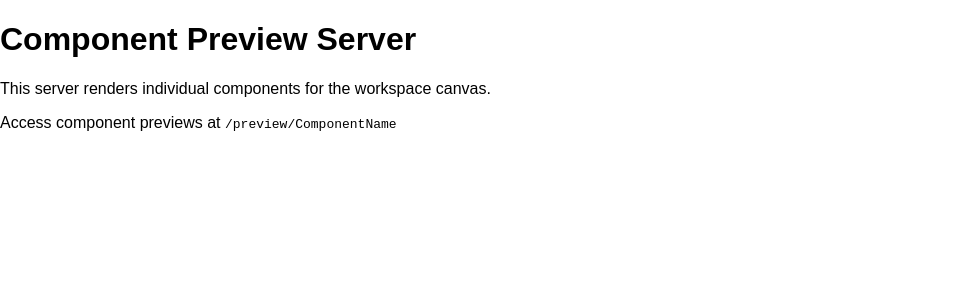
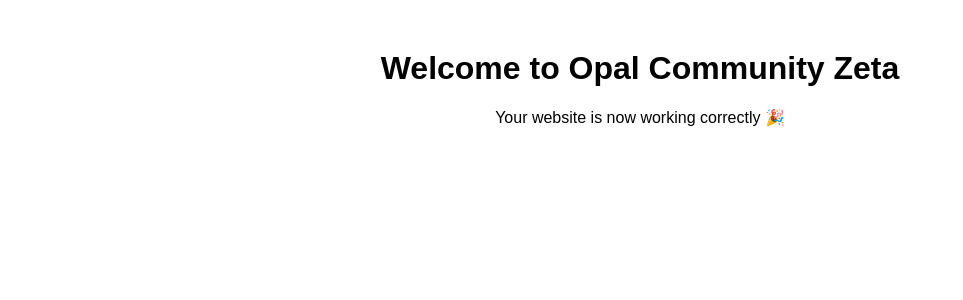
Before and after one commit to waynesperk82-a11y/Opal-community-zeta, a React (Vite) app: page / in a window 1280 px wide. Shown: the top 300 px of the page, without its empty margins (0-963 px from the left). Built offline with nearby package versions, Linux system fonts and the light colour scheme.

Commit message:
Fix: Clean App root

```diff
--- a/src/App.tsx
+++ b/src/App.tsx
@@ -1,144 +1,13 @@
-import { useEffect, useState, type ComponentType } from "react";
+import React from "react";
+import "./index.css";
 
-type ModuleMap = Record<string, () => Promise<Record<string, unknown>>>;
-
-function _resolveComponent(
-  mod: Record<string, unknown>,
-  name: string,
-): ComponentType | undefined {
-  const fns = Object.values(mod).filter(
-    (v) => typeof v === "function",
-  ) as ComponentType[];
+function App() {
   return (
-    (mod.default as ComponentType) ||
-    (mod.Preview as ComponentType) ||
-    (mod[name] as ComponentType) ||
-    fns[fns.length - 1]
-  );
-}
-
-function PreviewRenderer({
-  componentPath,
-  modules,
-}: {
-  componentPath: string;
-  modules: ModuleMap;
-}) {
-  const [Component, setComponent] = useState<ComponentType | null>(null);
-  const [error, setError] = useState<string | null>(null);
-
-  useEffect(() => {
-    let cancelled = false;
-
-    setComponent(null);
-    setError(null);
-
-    async function loadComponent(): Promise<void> {
-      const key = `./components/mockups/${componentPath}.tsx`;
-      const loader = modules[key];
-      if (!loader) {
-        setError(`No component found at ${componentPath}.tsx`);
-        return;
-      }
-
-      try {
-        const mod = await loader();
-        if (cancelled) {
-          return;
-        }
-        const name = componentPath.split("/").pop()!;
-        const comp = _resolveComponent(mod, name);
-        if (!comp) {
-          setError(
-            `No exported React component found in ${componentPath}.tsx\n\nMake sure the file has at least one exported function component.`,
-          );
-          return;
-        }
-        setComponent(() => comp);
-      } catch (e) {
-        if (cancelled) {
-          return;
-        }
-
-        const message = e instanceof Error ? e.message : String(e);
-        setError(`Failed to load preview.\n${message}`);
-      }
-    }
-
-    void loadComponent();
-
-    return () => {
-      cancelled = true;
-    };
-  }, [componentPath, modules]);
-
-  if (error) {
-    return (
-      <pre style={{ color: "red", padding: "2rem", fontFamily: "system-ui" }}>
-        {error}
-      </pre>
-    );
-  }
-
-  if (!Component) return null;
-
-  return <Component />;
-}
-
-function getBasePath(): string {
-  return import.meta.env.BASE_URL.replace(/\/$/, "");
-}
-
-function getPreviewExamplePath(): string {
-  const basePath = getBasePath();
-  return `${basePath}/preview/ComponentName`;
-}
-
-function Gallery() {
-  return (
-    <div className="min-h-screen bg-gray-50 flex items-center justify-center p-8">
-      <div className="text-center max-w-md">
-        <h1 className="text-2xl font-semibold text-gray-900 mb-3">
-          Component Preview Server
-        </h1>
-        <p className="text-gray-500 mb-4">
-          This server renders individual components for the workspace canvas.
-        </p>
-        <p className="text-sm text-gray-400">
-          Access component previews at{" "}
-          <code className="bg-gray-100 px-1.5 py-0.5 rounded text-gray-600">
-            {getPreviewExamplePath()}
-          </code>
-        </p>
-      </div>
+    <div style={{ textAlign: "center", marginTop: "50px" }}>
+      <h1>Welcome to Opal Community Zeta</h1>
+      <p>Your website is now working correctly 🎉</p>
     </div>
   );
 }
 
-function getPreviewPath(): string | null {
-  const basePath = getBasePath();
-  const { pathname } = window.location;
-  const local =
-    basePath && pathname.startsWith(basePath)
-      ? pathname.slice(basePath.length) || "/"
-      : pathname;
-  const match = local.match(/^\/preview\/(.+)$/);
-  return match ? match[1] : null;
-}
-
-function App() {
-  const previewPath = getPreviewPath();
-
-  if (previewPath) {
-    return (
-      <PreviewRenderer
-        componentPath={previewPath}
-        modules={discoveredModules}
-      />
-    );
-  }
-
-  return <Gallery />;
-}
-
 export default App;
```
